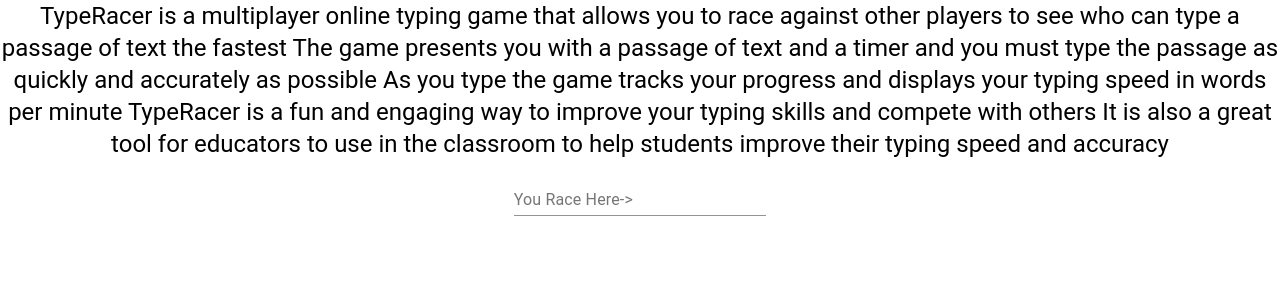
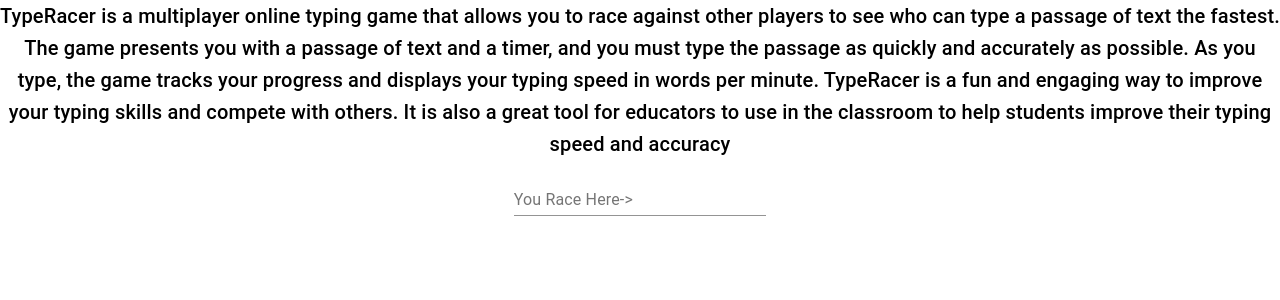
Before and after one commit to Nabid-Kaisar/typeracer, a React (Create React App) app: page / in a window 1280 px wide. Shown: the top 300 px of the page. Built offline with nearby package versions, Linux system fonts and the light colour scheme.

Commit message:
sentence to words array test updated

```diff
--- a/src/App.tsx
+++ b/src/App.tsx
@@ -2,7 +2,7 @@
 import logo from './logo.svg';
 import './App.css';
 import DisplayText from "./components/DisplayText";
-import {getRandomText} from "./helpers/Helper"
+import {getRandomText} from "./helpers/util"
 import Input from "./components/Input";
 
 const para = getRandomText()
--- a/src/components/DisplayText.tsx
+++ b/src/components/DisplayText.tsx
@@ -1,7 +1,7 @@
 import React from 'react';
-import { makeStyles } from '@material-ui/core/styles';
+import {makeStyles} from '@material-ui/core/styles';
 import Typography from '@material-ui/core/Typography';
-import {sentenceToWordsArray} from "../helpers/Helper";
+import {sentenceToWordsArray} from "../helpers/util";
 
 const useStyles = makeStyles({
     root: {
@@ -20,9 +20,9 @@
 
     return (
         <div className={classes.root}>
-            <Typography variant="h5" component="h2">
-                {sentenceToWordsArray(paragraph).map(word=>{
-                    return <span>{word + ' '}</span>
+            <Typography variant="h6" component="h2">
+                {sentenceToWordsArray(paragraph).map((word, idx) => {
+                    return <span key={idx}>{word + ' '}</span>
                 })}
             </Typography>
         </div>
--- a/src/helpers/Helper.ts
+++ b/src/helpers/util.ts
@@ -5,5 +5,5 @@
 }
 
 export function sentenceToWordsArray(sentence:string) {
-    return sentence.split(/\W+/);
+    return sentence.split(" ");
 }
```
Also changed, not shown: 2 other files (tests, documents, lock files or other folders).
